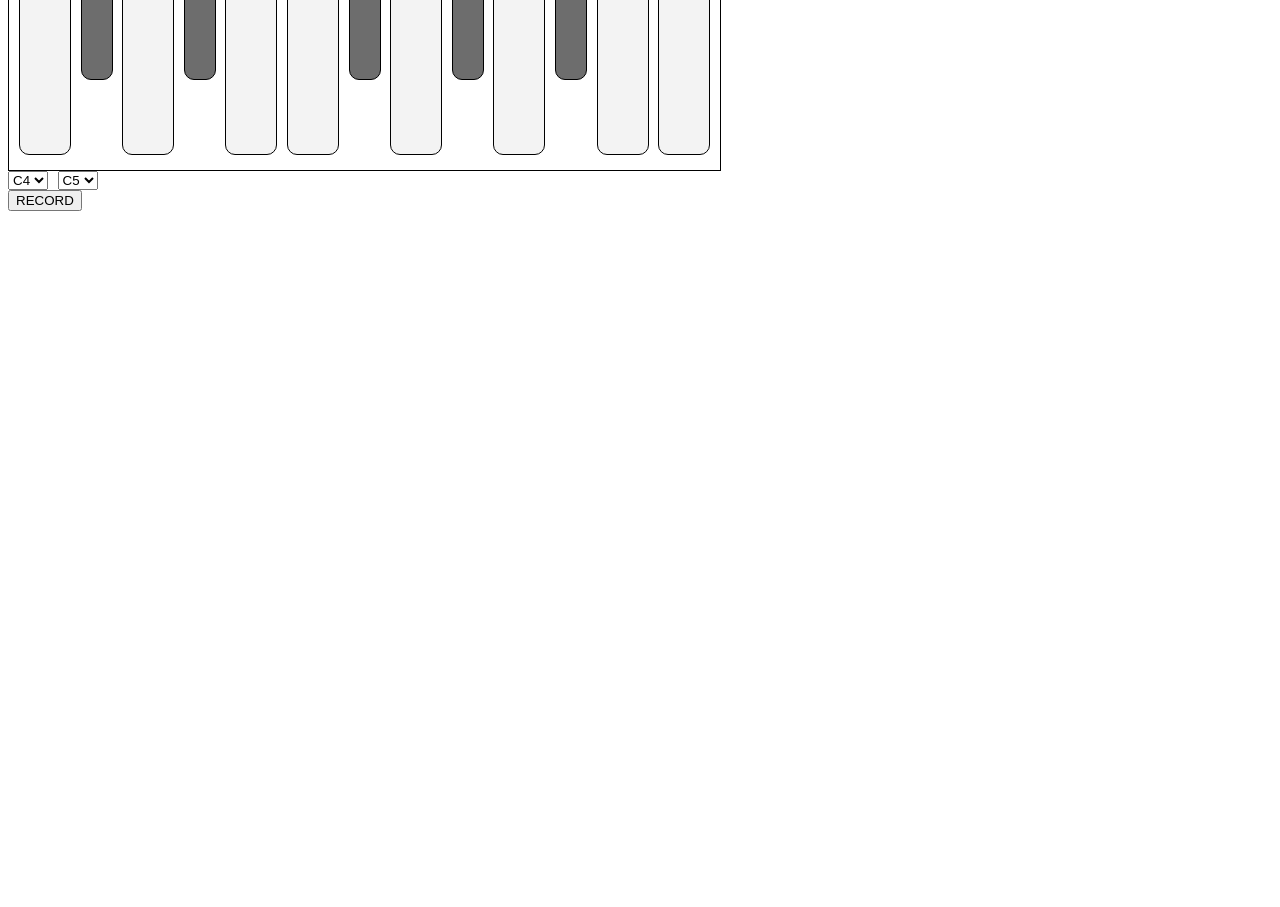
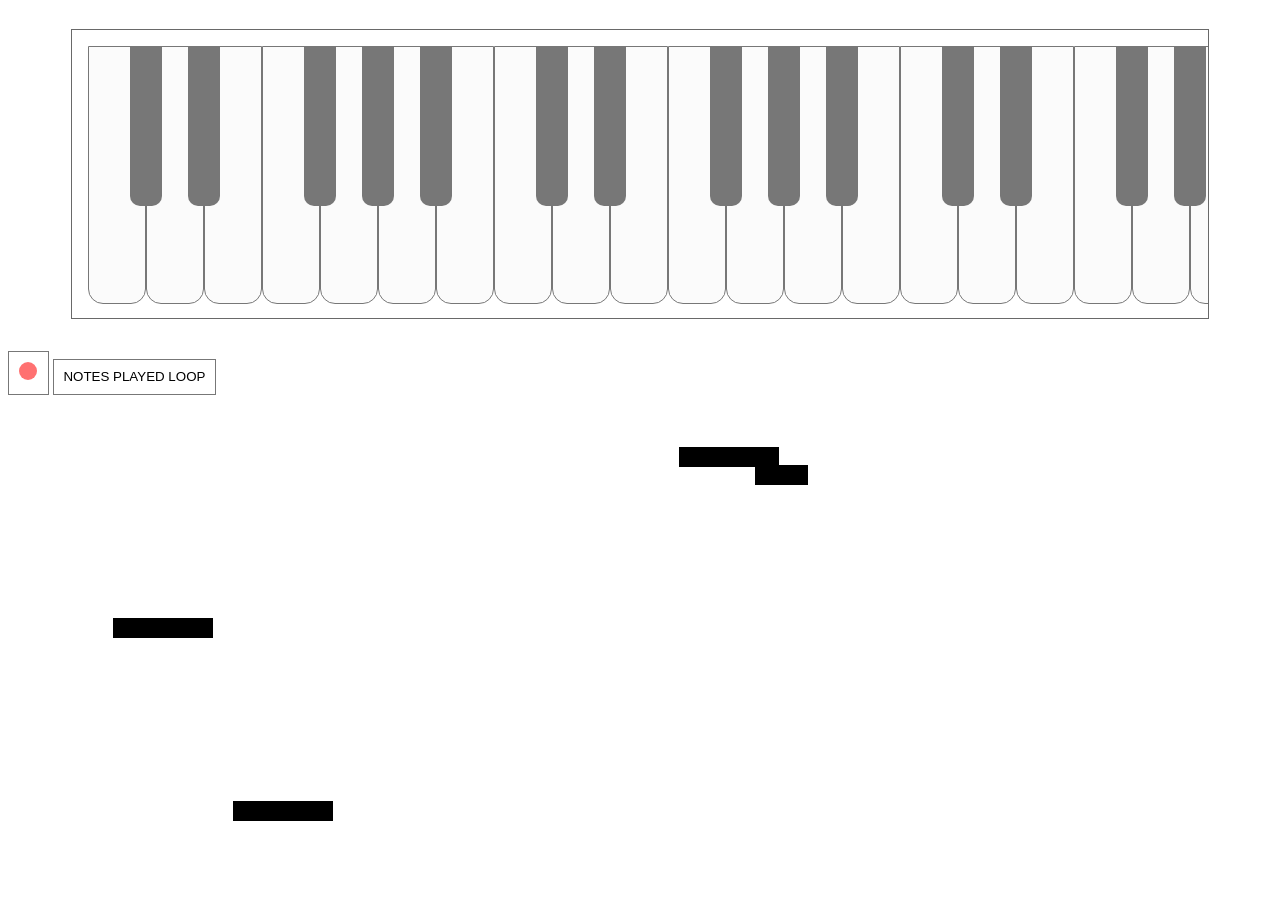
Before and after one commit to dbhardwa/piano-looping-station, a website built with webpack: page src/index.html in a window 1280 px wide. Shown: the part 66-973 px from the top of the page. Before the commit the page ends 800 px from the top, so only its background shows below. Built offline with nearby package versions, Linux system fonts and the light colour scheme.

Commit message:
Updated piano CSS, refined keyboard functionality with mousedown

```diff
--- a/package.json
+++ b/package.json
@@ -27,6 +27,7 @@
     "webpack-dev-server": "^3.1.9"
   },
   "dependencies": {
+    "d3": "^5.7.0",
     "d3-selection": "^1.3.2",
     "npm": "^6.4.1",
     "tone": "^0.12.80"
--- a/src/index.html
+++ b/src/index.html
@@ -8,15 +8,27 @@
     <meta name="description" content="Piano app with more features incoming...">
   </head>
   <body>
-    <!-- <div>Piano</div> -->
+    <header>
+      <h1><span>Loop</span>ing Station</h1>
+      <h2>By Devansh</h2>
+    </header>
 
-    <div id="piano"></div>
+    <div id="synthesizer">
+      <div id="piano"></div>
 
-    <div>
-      <select id="startRange"></select>
-      <select id="endRange"></select>
+      <div id="control-panel">
+        <select id="startRange"></select>
+        <select id="endRange"></select>
+      </div>
     </div>
 
-    <button id="record">RECORD</button>
+    <button id="record">
+      <svg width="20px" height="20px">
+        <circle fill="#FF7171" cx="10" cy="10" r="9"></circle>
+      </svg>
+    </button>
+    <button id="notesPlayedLoop">NOTES PLAYED LOOP</button>
+
+    <div id="loopingStation"></div>
   </body>
 </html>
--- a/src/index.js
+++ b/src/index.js
@@ -1,25 +1,30 @@
 import "./scss/main.scss";
+import * as d3 from 'd3';
 
 import setPianoRangeFields from "./modules/setPianoRangeFields";
 import renderPiano from "./modules/renderPiano";
-
 import {
   handleKeyPress,
   handleRecord,
-  handleKeyRelease
+  handleKeyRelease,
+  notesPlayedLoop
 } from "./modules/events";
 
 
 // Standard musical alphabet (C --> B).
 const musicalAlphabet = ['C', 'D', 'E', 'F', 'G', 'A', 'B'];
 
+const whiteHotKeys = ['A', 'S', 'D', 'F', 'G', 'H', 'J', 'K', 'L', ';', '\''];
+const blackHotKeys = ['Q', 'W', 'E', 'R', 'T', 'Y', 'U', 'I', 'O', 'P', '['];
+
 let startNote = "C4";
-let endNote = "C5";
+let endNote = "B6";
 
 const piano = document.getElementById('piano'),
 			recordButton = document.getElementById('record'),
 			startRangeSelect = document.getElementById('startRange'),
-			endRangeSelect = document.getElementById('endRange');
+			endRangeSelect = document.getElementById('endRange'),
+      notesPlayedLoopButton = document.getElementById('notesPlayedLoop');
 
 
 const init = function() {
@@ -43,62 +48,179 @@ const bindEvents = function() {
 		updateRangesAndPiano();
 	});
 
+
+  let mousedown = false;
+
+  piano.onmousedown = (e) => {
+    mousedown = true;
+    e.target.classList.add('active');
+    handleKeyPress(e.target.id);
+  };
+
+  document.body.onmouseup = () => {
+    mousedown = false;
+    console.log(mousedown);
+  }
+
+  piano.onmouseup = (e) => {
+    e.target.classList.remove('active');
+    handleKeyRelease(e);
+  }
+
+
+
+
+
+
 	// Piano keys events for triggering and terminating sounds.
-	piano.addEventListener('mousedown', handleKeyPress);
-	piano.addEventListener('mouseup', handleKeyRelease);
+	// piano.addEventListener('mousedown', e => {
+  //   e.target.classList.add('active');
+  //   handleKeyPress(e.target.id);
+  // });
+  //
+  // piano.addEventListener('mouseup', e => {
+  //   e.target.classList.remove('active');
+  //   handleKeyRelease(e);
+  // });
+
+
+  const pianoKeys = Array.from(document.getElementsByClassName('pianoKeys'));
+
+  pianoKeys.forEach(pianoKey => {
+    pianoKey.onmouseleave = (e) => {
+      if (e.target.classList.contains('active')) {
+        e.target.classList.remove('active');
+        handleKeyRelease(e);
+      }
+
+      if (e.toElement && e.toElement.classList.contains('pianoKeys') && mousedown) {
+        e.toElement.classList.add('active');
+        handleKeyPress(e.toElement.id);
+      }
+    };
+  });
+
+
+
+  // piano.addEventListener('mouseleave', () => {console.log('test')});
 
 	recordButton.addEventListener('click', handleRecord);
+  notesPlayedLoopButton.addEventListener('click', () => {console.log(notesPlayedLoop)});
+
 }
 
 init();
 
 
+// console.log(d3.drag());
+
+/*
+svg 1000
+1px width rectangle moving
+It needs to cover 1190 px in 10 seconds (10000ms)
+
+1000 px / 10,000 ms
+
+0.1 px/ms
+1 px / 10 ms
+
+100 px / 1 sec
+
+8.40 ms/px
+
+*/
 
 
 
-// function handleRecord() {
-// 	recording = !recording;
-//
-// 	var start = Date.now(),
-// 			millis = 0;
-//
-// 	let timer = setInterval(() => {
-// 		millis = Date.now() - start;
-// 		// console.log(millis);
-// 		if (!recording || millis > 10000) {
-// 			try {
-// 				if (notesPlayed.length > 0)
-// 					notesPlayedLoop = notesPlayed;
-// 			} catch(e) {}
-// 			clearInterval(timer);
-// 			recording = false;
-// 		}
-// 	}, 1);
-//
-//
-// 	if (recording) {
-// 		recordButton.id = 'recording';
-// 		recordButton.innerHTML = 'RECORDING';
-//
-// 		// Piano keys events for triggering and terminating sounds.
-// 		piano.addEventListener('mousedown', (e) => recordKeying(e, millis));
-//
-// 	} else {
-// 		recordButton.id = 'record';
-// 		recordButton.innerHTML = 'RECORD';
-//
-// 		piano.removeEventListener('mousedown', recordKeying);
-// 	}
-//
-// }
 
 
-// function recordKeying(e, millis) {
-// 	if (e.target.id !== "piano") {
-// 		notesPlayed.push([millis, e.target.id]);
-// 		console.log(notesPlayed);
-// 	}
-// }
+// const svgHeight = 372,
+//       svgWidth = 1000,
+//       margin = {
+//         top: 0,
+//         right: 0,
+//         bottom: 0,
+//         left: 0
+//       }
+
+// let svg = d3.select('#loopingStation')
+//             .append('svg')
+//             .attr('width', svgWidth + margin.left + margin.right)
+//             .attr('height', svgHeight + margin.top + margin.bottom);
+
+
+const width = 800, // Dimensions of svg
+      height = 500,
+      resolution = 20, // Size of grid
+
+      rWidth = 100,
+      rHeight = 20;
+      // x = 20,
+      // y = 20;
+
+// This returns an array of objects with x, y coordinates for starting circle positions.
+var points = d3.range(4).map(function() {
+  return {
+    x: Math.round(Math.random() * width, resolution),
+    y: Math.round(Math.random() * height, resolution)
+  };
+});
+
+// Adminstors a drag to an element.
+var drag = d3.drag()
+             .subject(d => d)
+             .on('drag', dragged);
+
+// This creates the main svg.
+var svg = d3.select('#loopingStation')
+            .append('svg')
+            .attr('width', width)
+            .attr('height', height);
+
+svg.selectAll('.horizontal')
+    .data(d3.range(1, height / resolution))
+    .enter().append('line')
+    .attr('class', 'horizontal')
+    .attr('x1', 0)
+    .attr('y1', function(d) { return d * resolution; })
+    .attr('x2', width)
+    .attr('y2', function(d) { return d * resolution; })
+    .attr('fill', 'black');
+
+var rectangles = svg.selectAll('rect')
+    .data(points) // The points are the objects with x and y coordinates
+  .enter().append('rect')
+    .attr('x', function(d) { return d.x; })
+    .attr('y', function(d) { return d.y; })
+    .attr('width', rWidth)
+    .attr('height', rHeight)
+    .call(drag); // Calls the d3 drag function to run by adding appropriate event listeners
+//
+function dragged(d) {
+  var x = d3.event.x,
+      y = d3.event.y,
+      // gridX = round(Math.max(r, Math.min(width - r, x)), resolution),
+      gridX = x;
+      gridY = y;
+      gridY = round(Math.max(rHeight, Math.min(height - rHeight, y)), resolution);
+      // gridY = y;
+
+  d3.select(this)
+    // cx accounts for shifting on the x-axis.
+    .attr('x', d.x = gridX)
+    // cy accounts for shifting on the y-axis.
+    .attr('y', d.y = gridY);
+}
+
+function round(p, n) {
+  return p % n < n / 2 ? p - (p % n) : p + n - (p % n);
+}
+
+
+
+
+
+
 
 
 /*
--- a/src/modules/createPianoRangeArray.js
+++ b/src/modules/createPianoRangeArray.js
@@ -12,14 +12,17 @@
 
 */
 
+var pianoRange = [],
+    lastIndex,
+    currentNote, // This is the current note in the array (i.e. C#4, C4).
+    currentOctave, // This is the current letter (i.e. C).
+    currentLetter,
+    updatedNote = '',
+    updatedLetter = '';
+
 export default function setPianoRangeSelectFields(startNote, endNote, musicalAlphabet) {
-  var pianoRange = [startNote],
-      lastIndex,
-      currentNote, // This is the current note in the array (i.e. C#4, C4).
-      currentOctave = startNote[1], // This is the current letter (i.e. C).
-      currentLetter,
-      updatedNote = '',
-      updatedLetter = '';
+  pianoRange = [startNote];
+  currentOctave = startNote[1];
 
   while (true) {
     lastIndex = pianoRange.length - 1;
--- a/src/modules/renderPiano.js
+++ b/src/modules/renderPiano.js
@@ -1,10 +1,13 @@
 import createPianoRangeArray from "./createPianoRangeArray";
 
+// Builds the pianoRange array to capture all notes from the first to last.
+let pianoRange = [],
+		pianoKeys = ``;
+
 export default function renderPiano(startNote, endNote, musicalAlphabet) {
-	// Builds the pianoRange array to capture all notes from the first to last.
-	let pianoRange = createPianoRangeArray(startNote, endNote, musicalAlphabet),
-			pianoKeys = ``;
+	pianoKeys = ``;
 
+	pianoRange = createPianoRangeArray(startNote, endNote, musicalAlphabet);
 	pianoRange.forEach((currentNote) => {
 	  if (currentNote[1] === "#")
 	    pianoKeys += `<div class="blackKey pianoKeys" id="${currentNote}"></div> \n`;
--- a/src/scss/main.scss
+++ b/src/scss/main.scss
@@ -1,58 +1,142 @@
-$font-stack:    monospace, Helvetica, sans-serif;
+$font-stack: Helvetica, sans-serif;
+$font-color: #5B5B5B;
+
 $primary-color: black;
 
+$red-recording-color: #FF7171;
+
+
 $white-keys-color: #f3f3f3;
-$black-keys-color: #6d6d6d;
+$black-keys-color: #777777;
 
 body {
   font: 100% $font-stack;
-  color: $primary-color;
+  color: $font-color;
 }
 
-#piano {
-  position: relative;
-  border: 1px solid black;
-  padding: 10px;
-  width: fit-content;
-  // max-width: 500px;
-  // height: 300px;
-  // overflow:hidden;
+header {
+  h1 {
+    font-weight: bold;
+    font-size: 2em;
+    margin: 0;
+  }
+
+  h2 {
+    font-weight: lighter;
+    font-size: 1em;
+    margin: 0;
+  }
+
+  span {
+    color: $red-recording-color;
+  }
 }
 
+#synthesizer {
+
+  user-select: none;
+
+  border: 1px solid #696969;
+  padding: 1em;
+  max-height: 16em;
+  margin: 2em 5%;
+  display: flex;
+  // flex-wrap: nowrap;
+  overflow-x: auto;
+  overflow-y: hidden;
+
+  #piano {
+    position: relative;
+    display: inline-block;
+    // max-width: 80%;
+    max-height: 17em;
+    display: flex;
+    flex-wrap: nowrap;
+    // flex-direction: row;
+    // overflow-y: none;
+    // overflow-x: auto;
+    // white-space: nowrap;
+  }
+
+  #control-panel {
+    border: 1px solid $black-keys-color;
+    padding: 1em;
+    width: 4em;
+    height: 14em;
+    // float: right;
+    // display: inline-block;
+    margin: 0em 1em;
+  }
+
+}
+
+
+.pianoKeys {
+  position: relative;
+  float: left;
+}
+
+// not c or f....
+.pianoKeys[id*='G'],
+.pianoKeys[id*='A'],
+.pianoKeys[id*='E'],
+.pianoKeys[id*='D'],
+.pianoKeys[id*='B'] {
+  margin: 0 0 0 -1em;
+}
+
+
 .whiteKey {
-  background-color: $white-keys-color;
-  height: 200px;
-  width: 50px;
-  border: 1px solid black;
-  display: inline-block;
-  border-radius: 0px 0px 10px 10px;
+  // margin:0 0 0 -1em;
+  // background-color: $white-keys-color;
+  // height: 200px;
+  // width: 50px;
+  // border: 1px solid black;
+  // display: inline-block;
+  // border-radius: 0px 0px 10px 10px;
   // margin-right: -7px;
+
+  height: 16em;
+  width: 3.5em;
+  z-index: 1;
+  // border-left: 1px solid #777777;
+  // border-bottom: 1px solid #777777;
+  border: 1px solid #777777;
+  border-radius: 0 0 15px 15px;
+  background: #FBFBFB;
 }
 
 .blackKey {
-  background-color: $black-keys-color;
-  height: 125px;
-  width: 30px;
-  border: 1px solid black;
-  display: inline-block;
-  border-radius: 0px 0px 10px 10px;
-  top: -75px;
-  position: relative;
-  // left: -5px;
+  height: 10em;
+  width: 2em;
+  margin: 0 0 0 -1em;
+  z-index: 2;
+  border-radius: 0 0 10px 10px;
+  background: $black-keys-color;
 }
 
-.whiteKey:hover {
-  background-color: #ebebff;
+.whiteKey:hover, .blackKey:hover {
+  background-color: #AFCBFF;
 }
 
-.whiteKey:active {
-  background-color: #ccccff;
+// .whiteKey:active, .blackKey:active {
+//   background-color: #72A5FF;
+// }
+
+.active {
+  background-color: #72A5FF !important;
+
 }
 
-.blackKey:hover {
-  background-color: #ebebff;
+
+
+button {
+  border-style: none;
+  border: 1px solid $black-keys-color;
+  background-color: white;
+  padding: 0.7em;
 }
 
-.blackKey:active {
-  background-color: #ccccff;
+button:hover {
+  background-color: #CBCBCB;
 }
```
Also changed, not shown: src/modules/events.js (+13 -7 lines), 2 other files.
